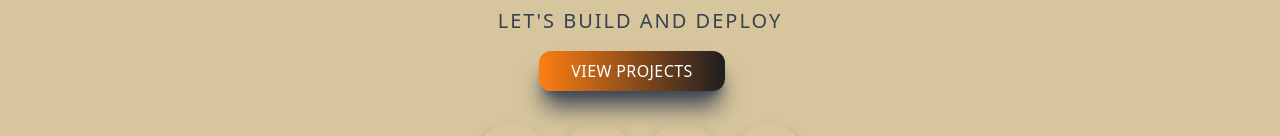
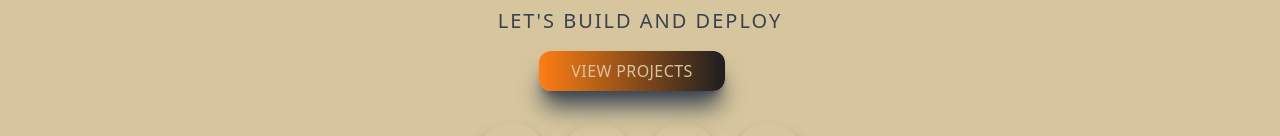
Before and after one commit to Aribobo/Arinze, a Next.js app: page /components/Main in a window 1280 px wide. Shown: the part 423-559 px from the top of the page. Built offline with nearby package versions, Linux system fonts and the light colour scheme.

Commit message:
new change

```diff
--- a/pages/components/Main.jsx
+++ b/pages/components/Main.jsx
@@ -16,7 +16,7 @@ const Main = () => {
           Let&apos;s Build And Deploy
           </p>
           <Link href="/#project">
-          <button className="px-8 py-2 mt-4 mb-4 mr-4">View Projects</button>
+          <button className="px-8 py-2 mt-4 mb-4 mr-4 text-[#d7c69d]">View Projects</button>
           </Link>
           <div className="flex items-center justify-between max-w-[330px] m-auto py-4">
             <a href="https://www.linkedin.com/in/ArinzeStanley"><div className="rounded-full shadow-lg shadow-gray-700 p-6 cursor-pointer hover:scale-105 ease-in duration-300">
```
